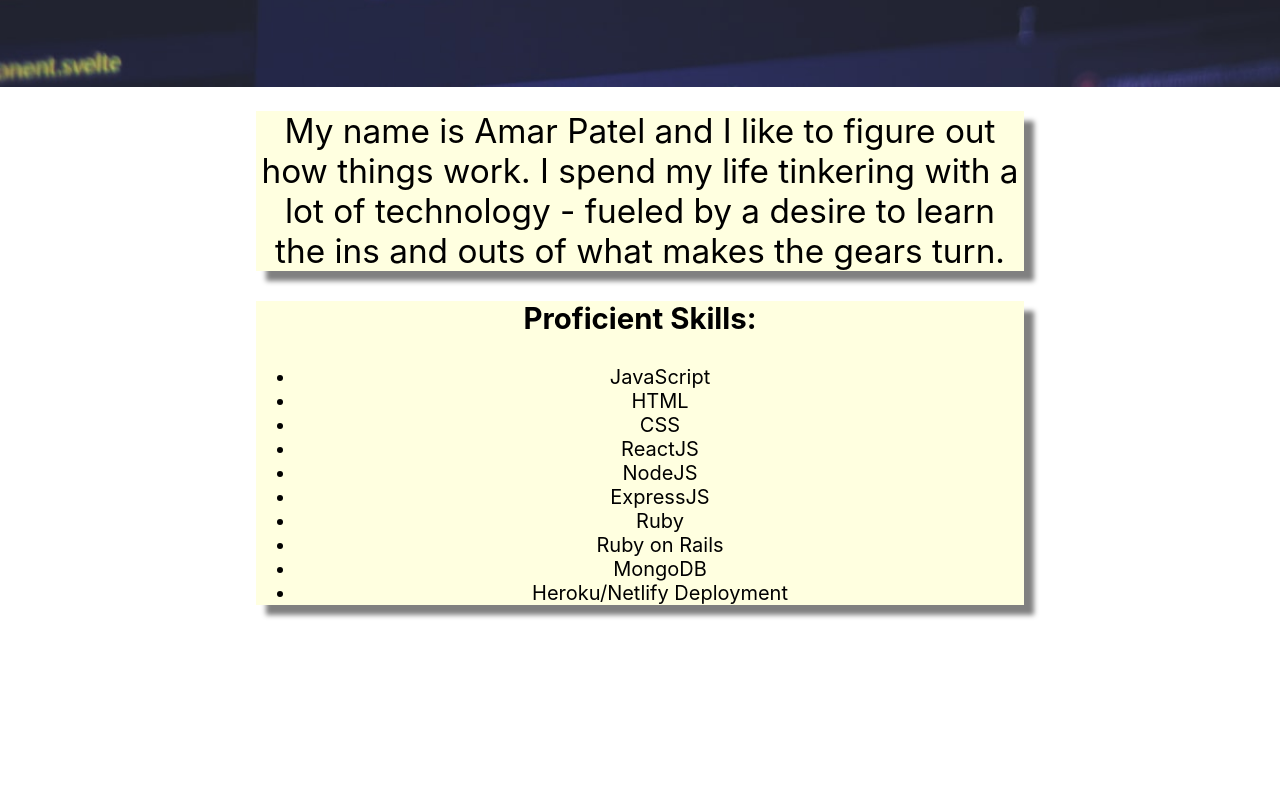
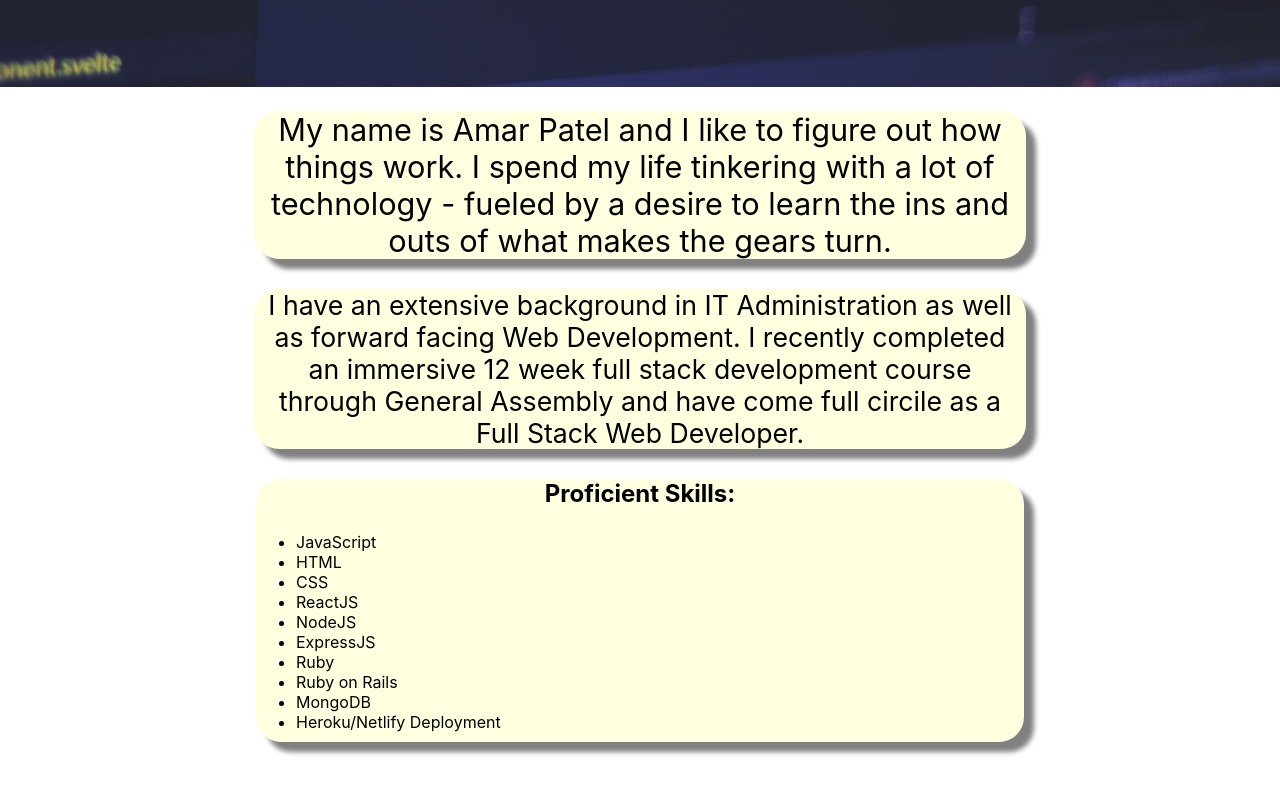
Before and after one commit to amarp86/amar-patel, a React (Create React App) app in the folder client/: page / in a window 1280 px wide. Shown: the part 987-1780 px from the top of the page. Before the commit the page ends 1692 px from the top, so only its background shows below. Built offline with nearby package versions, Linux system fonts and the light colour scheme.

Commit message:
added styling

```diff
--- a/client/src/components/Home.css
+++ b/client/src/components/Home.css
@@ -16,7 +16,7 @@
   background-color: rgba(202, 209, 209, 0.712);
   position: absolute;
   left: 50px;
-  bottom: 45%;
+  bottom: 45vh;
 }
 
 .home-image-text h2 {
@@ -28,16 +28,30 @@
 }
 
 .text-area {
+  border-radius: 25px;
   box-shadow: 10px 10px 5px grey;
   background-color: lightyellow;
   margin: 0 auto;
+  padding: 0px 2px;
   margin-top: 20px;
   margin-bottom: 30px;
   max-width: 60%;
-  font-size: 25pt;
+  font-size: 23pt;
+}
+.text-area-two {
+  border-radius: 25px;
+  box-shadow: 10px 10px 5px grey;
+  background-color: lightyellow;
+  margin: 0 auto;
+  padding: 0px 2px;
+  margin-top: 20px;
+  margin-bottom: 30px;
+  max-width: 60%;
+  font-size: 20pt;
 }
 
 .skills {
+  border-radius: 25px;
   box-shadow: 10px 10px 5px grey;
   background-color: lightyellow;
   margin: 0 auto;
@@ -47,7 +61,14 @@
   font-size: 15pt;
 }
 .skills h3 {
-  font-size: 22pt;
+  font-size: 18pt;
+}
+
+ul {
+  font-size: 12pt;
+  text-align: left;
+  list-style-position: outside;
+  padding-bottom: 10px;
 }
 
 @media only screen and (max-width: 900px) {
@@ -65,12 +86,13 @@
   .home-image-text h4 {
     font-size: 10pt;
   }
-  .text-area {
+  .text-area,
+  .text-area-two {
     box-shadow: 10px 10px 5px grey;
     background-color: lightyellow;
     margin: 0 auto;
     margin-top: 20px;
-    margin-bottom: 100px;
+    margin-bottom: 30px;
     max-width: 80%;
     font-size: 15pt;
   }
--- a/client/src/components/Home.jsx
+++ b/client/src/components/Home.jsx
@@ -15,6 +15,12 @@
         My name is Amar Patel and I like to figure out how things work. I spend
         my life tinkering with a lot of technology - fueled by a desire to learn
         the ins and outs of what makes the gears turn.
+      </p>
+      <p className="text-area-two">
+        I have an extensive background in IT Administration as well as forward
+        facing Web Development. I recently completed an immersive 12 week full
+        stack development course through General Assembly and have come full
+        circile as a Full Stack Web Developer.
       </p>
       <div className="skills">
         <h3>Proficient Skills:</h3>
--- a/client/src/components/layout/Nav.css
+++ b/client/src/components/layout/Nav.css
@@ -30,6 +30,9 @@
   color: white;
   margin: 10px 10px;
 }
+.menu-links a:hover {
+  color: lightblue;
+}
 
 @media only screen and (max-width: 800px) {
   .nav {
```
